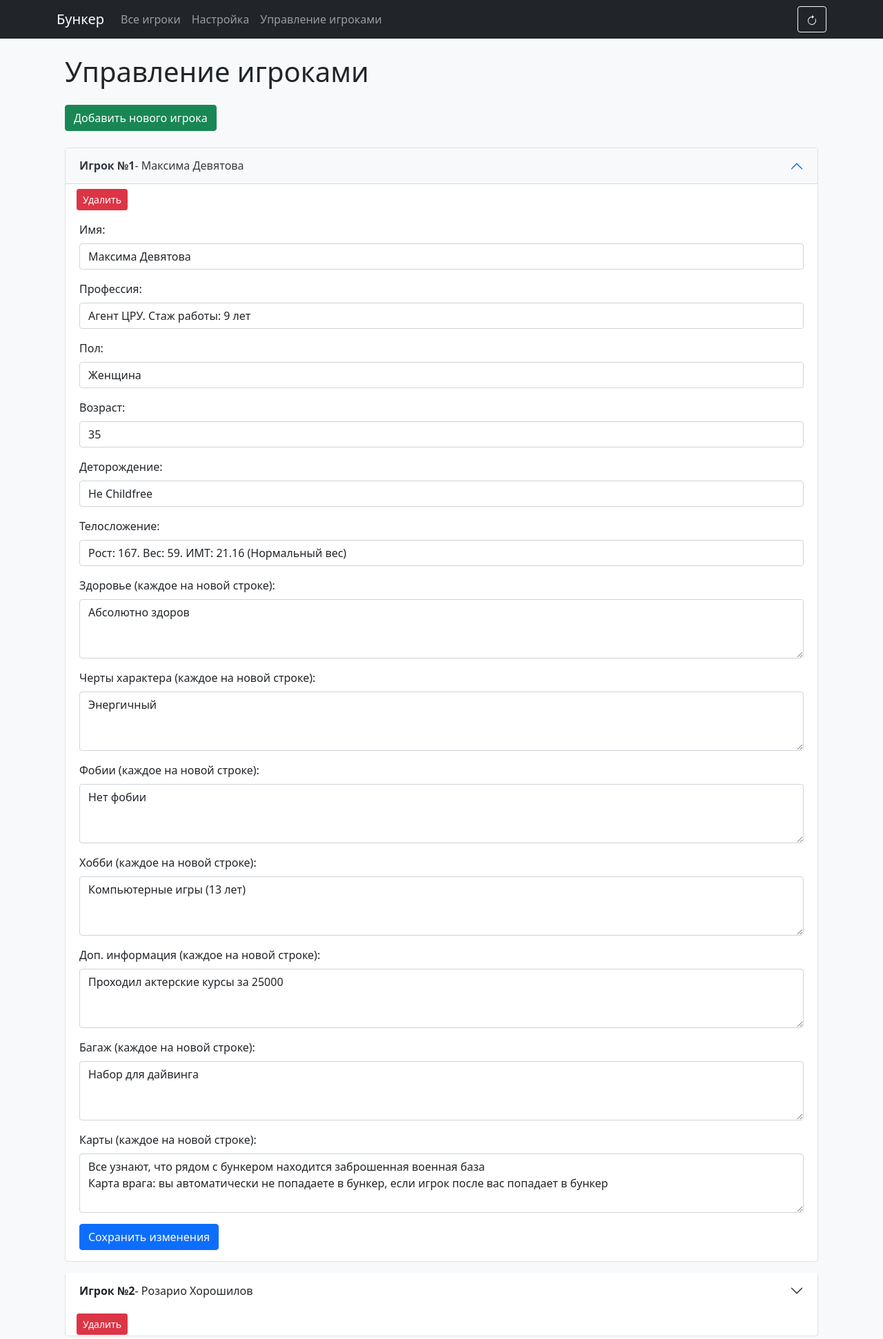
After one commit to SenyaHoroshy/Bunker, a Flask app: page /manage_players in a window 1280 px wide, after a click that opens the changed part. The commit adds this page. Shown: the top 1942 px of the page at 69% size. Run offline with Flask 3, Linux system fonts and the light colour scheme; the visitor is signed in with stand-in values (Sample User, id 1); data that the repository does not hold is empty.

Commit message:
Управление характеристиками
добавлена возможность менять характеристики каждого игрока
добавлена возможность удалять/добавлять игроков по ходу игры

```diff
--- a/app.py
+++ b/app.py
@@ -59,6 +59,46 @@ def index():
 
     # Для администратора - перенаправляем в настройки
     if request.remote_addr == '127.0.0.1':
+        # Создаем автоматическую сессию для администратора
+        admin_session = PlayerSession.query.filter_by(
+            ip_address='127.0.0.1',
+            session_id=current_session.id
+        ).first()
+
+        if not admin_session:
+            # Создаем нового администратора
+            admin_player = Player(
+                name="Администратор",
+                profession="Администратор",
+                gender="",
+                age=0,
+                childfree="",
+                physique="",
+                health="",
+                traits="",
+                phobias="",
+                hobbies="",
+                additional_info="",
+                baggage="",
+                cards=""
+            )
+            db.session.add(admin_player)
+            db.session.commit()
+
+            admin_session = PlayerSession(
+                session_id=current_session.id,
+                player_id=admin_player.id,
+                player_name="Администратор",
+                ip_address='127.0.0.1',
+                is_admin=True
+            )
+            db.session.add(admin_session)
+            db.session.commit()
+
+        flask_session['player_id'] = admin_session.player_id
+        flask_session['player_name'] = admin_session.player_name
+        flask_session['is_admin'] = True
+
         return redirect(url_for('setup'))
 
     # Для обычных игроков проверяем их сессию
@@ -74,6 +114,9 @@ def index():
 
 @app.route('/setup')
 def setup():
+    if not flask_session.get('is_admin'):
+        return redirect(url_for('index'))
+
     games = [d for d in os.listdir('games') if os.path.isdir(os.path.join('games', d))]
     return render_template('setup.html', games=games)
 
@@ -160,22 +203,25 @@ def register():
                                 error='Этот игрок уже занят!',
                                 players=Player.query.all())
 
+        # Проверяем, является ли пользователь администратором
+        is_admin = request.remote_addr == '127.0.0.1'
+
         # Создаем запись о игроке в сессии
         new_player_session = PlayerSession(
             session_id=current_session.id,
             player_id=player_id,
             player_name=player_name,
             ip_address=request.remote_addr,
-            is_admin=False  # Все новые игроки по умолчанию не админы
+            is_admin=is_admin
         )
         db.session.add(new_player_session)
         db.session.commit()
 
         flask_session['player_id'] = player_id
         flask_session['player_name'] = player_name
-        flask_session['is_admin'] = False  # Явно указываем, что это не админ
+        flask_session['is_admin'] = is_admin  # Устанавливаем флаг администратора
 
-        return redirect(url_for('player', player_id=player_id))  # Всегда перенаправляем на страницу игрока
+        return redirect(url_for('player', player_id=player_id))
 
     return render_template('register.html',
                          players=Player.query.all(),
@@ -321,5 +367,88 @@ def reveal_field():
     db.session.commit()
     return jsonify({'success': True})
 
+@app.route('/manage_players')
+def manage_players():
+    if not flask_session.get('is_admin'):
+        return redirect(url_for('index'))
+
+    players = Player.query.all()
+    return render_template('manage_players.html', players=players)
+
+@app.route('/api/player/<int:player_id>', methods=['PUT'])
+def update_player(player_id):
+    if request.remote_addr != '127.0.0.1':
+        return jsonify({'error': 'Только администратор может изменять характеристики!'}), 403
+
+    player = Player.query.get_or_404(player_id)
+    data = request.get_json()
+
+    # Обновляем простые поля
+    simple_fields = ['name', 'profession', 'gender', 'age', 'childfree', 'physique']
+    for field in simple_fields:
+        if field in data:
+            setattr(player, field, data[field])
+
+    # Обновляем поля-массивы
+    array_fields = ['health', 'traits', 'phobias', 'hobbies', 'additional_info', 'baggage', 'cards']
+    for field in array_fields:
+        if field in data:
+            setattr(player, field, '|'.join(data[field]))
+
+    db.session.commit()
+    return jsonify({'success': True})
+
+@app.route('/api/player', methods=['POST'])
+def add_player():
+    if request.remote_addr != '127.0.0.1':
+        return jsonify({'error': 'Только администратор может добавлять игроков!'}), 403
+
+    data = request.get_json()
+
+    new_player = Player(
+        name=data.get('name', 'Новый игрок'),
+        profession=data.get('profession', ''),
+        gender=data.get('gender', ''),
+        age=data.get('age', 30),
+        childfree=data.get('childfree', ''),
+        physique=data.get('physique', ''),
+        health='|'.join(data.get('health', [])),
+        traits='|'.join(data.get('traits', [])),
+        phobias='|'.join(data.get('phobias', [])),
+        hobbies='|'.join(data.get('hobbies', [])),
+        additional_info='|'.join(data.get('additional_info', [])),
+        baggage='|'.join(data.get('baggage', [])),
+        cards='|'.join(data.get('cards', [])),
+        name_revealed=False,
+        profession_revealed=False,
+        gender_revealed=False,
+        age_revealed=False,
+        childfree_revealed=False,
+        physique_revealed=False,
+        health_revealed="",
+        traits_revealed="",
+        phobias_revealed="",
+        hobbies_revealed="",
+        additional_info_revealed="",
+        baggage_revealed="",
+        cards_revealed=""
+    )
+
+    db.session.add(new_player)
+    db.session.commit()
+
+    return jsonify({'success': True, 'player_id': new_player.id})
+
+@app.route('/api/player/<int:player_id>', methods=['DELETE'])
+def delete_player(player_id):
+    if request.remote_addr != '127.0.0.1':
+        return jsonify({'error': 'Только администратор может удалять игроков!'}), 403
+
+    player = Player.query.get_or_404(player_id)
+    db.session.delete(player)
+    db.session.commit()
+
+    return jsonify({'success': True})
+
 if __name__ == '__main__':
     run_with_info()
--- a/templates/base.html
+++ b/templates/base.html
@@ -16,15 +16,20 @@
             </button>
             <div class="collapse navbar-collapse" id="navbarNav">
                 <ul class="navbar-nav me-auto">
+                    {% if not session.get('is_admin') %}
                     <li class="nav-item">
                         <a class="nav-link" href="{{ url_for('index') }}">Главная</a>
                     </li>
+                    {% endif %}
                     <li class="nav-item">
                         <a class="nav-link" href="{{ url_for('all_players') }}">Все игроки</a>
                     </li>
                     {% if session.get('is_admin') %}
                     <li class="nav-item">
                         <a class="nav-link" href="{{ url_for('setup') }}">Настройка</a>
+                    </li>
+                    <li class="nav-item">
+                        <a class="nav-link" href="{{ url_for('manage_players') }}">Управление игроками</a>
                     </li>
                     {% endif %}
                 </ul>
@@ -46,7 +51,7 @@
 
     <footer class="bg-dark text-white mt-5">
         <div class="container py-3">
-            <p class="mb-0 text-center">Бункер &copy; Сеня Хороший | IP для подключения: <span id="server-ip">загрузка...</span></p>
+            <p class="mb-0 text-center">Бункер &copy; Сеня Хороший | IP для подключения: <span id="server-ip">загрузка...</span>:5000</p>
         </div>
     </footer>
 
--- /dev/null
+++ b/templates/manage_players.html
@@ -0,0 +1,289 @@
+{% extends "base.html" %}
+
+{% block content %}
+<div class="container">
+    <h1 class="my-4">Управление игроками</h1>
+
+    <div class="mb-4">
+        <button class="btn btn-success" id="add-player-btn">Добавить нового игрока</button>
+    </div>
+
+    <div class="accordion" id="playersAccordion">
+        {% for player in players %}
+        <div class="accordion-item mb-3">
+            <h2 class="accordion-header" id="heading{{ player.id }}">
+                <button class="accordion-button collapsed" type="button" data-bs-toggle="collapse"
+                        data-bs-target="#collapse{{ player.id }}" aria-expanded="false"
+                        aria-controls="collapse{{ player.id }}">
+                    <strong>Игрок №{{ player.id }}</strong> - {{ player.name }}
+                    <button class="btn btn-sm btn-danger ms-3 delete-player-btn" data-player-id="{{ player.id }}">Удалить</button>
+                </button>
+            </h2>
+            <div id="collapse{{ player.id }}" class="accordion-collapse collapse"
+                aria-labelledby="heading{{ player.id }}" data-bs-parent="#playersAccordion">
+                <div class="accordion-body">
+                    <form class="player-form" data-player-id="{{ player.id }}">
+                        <div class="mb-3">
+                            <label class="form-label">Имя:</label>
+                            <input type="text" class="form-control" name="name" value="{{ player.name }}">
+                        </div>
+
+                        <div class="mb-3">
+                            <label class="form-label">Профессия:</label>
+                            <input type="text" class="form-control" name="profession" value="{{ player.profession }}">
+                        </div>
+
+                        <div class="mb-3">
+                            <label class="form-label">Пол:</label>
+                            <input type="text" class="form-control" name="gender" value="{{ player.gender }}">
+                        </div>
+
+                        <div class="mb-3">
+                            <label class="form-label">Возраст:</label>
+                            <input type="number" class="form-control" name="age" value="{{ player.age }}">
+                        </div>
+
+                        <div class="mb-3">
+                            <label class="form-label">Деторождение:</label>
+                            <input type="text" class="form-control" name="childfree" value="{{ player.childfree }}">
+                        </div>
+
+                        <div class="mb-3">
+                            <label class="form-label">Телосложение:</label>
+                            <input type="text" class="form-control" name="physique" value="{{ player.physique }}">
+                        </div>
+
+                        <div class="mb-3">
+                            <label class="form-label">Здоровье (каждое на новой строке):</label>
+                            <textarea class="form-control" name="health" rows="3">{{ player.health.replace('|', '\n') }}</textarea>
+                        </div>
+
+                        <div class="mb-3">
+                            <label class="form-label">Черты характера (каждое на новой строке):</label>
+                            <textarea class="form-control" name="traits" rows="3">{{ player.traits.replace('|', '\n') }}</textarea>
+                        </div>
+
+                        <div class="mb-3">
+                            <label class="form-label">Фобии (каждое на новой строке):</label>
+                            <textarea class="form-control" name="phobias" rows="3">{{ player.phobias.replace('|', '\n') }}</textarea>
+                        </div>
+
+                        <div class="mb-3">
+                            <label class="form-label">Хобби (каждое на новой строке):</label>
+                            <textarea class="form-control" name="hobbies" rows="3">{{ player.hobbies.replace('|', '\n') }}</textarea>
+                        </div>
+
+                        <div class="mb-3">
+                            <label class="form-label">Доп. информация (каждое на новой строке):</label>
+                            <textarea class="form-control" name="additional_info" rows="3">{{ player.additional_info.replace('|', '\n') }}</textarea>
+                        </div>
+
+                        <div class="mb-3">
+                            <label class="form-label">Багаж (каждое на новой строке):</label>
+                            <textarea class="form-control" name="baggage" rows="3">{{ player.baggage.replace('|', '\n') }}</textarea>
+                        </div>
+
+                        <div class="mb-3">
+                            <label class="form-label">Карты (каждое на новой строке):</label>
+                            <textarea class="form-control" name="cards" rows="3">{{ player.cards.replace('|', '\n') }}</textarea>
+                        </div>
+
+                        <button type="submit" class="btn btn-primary">Сохранить изменения</button>
+                    </form>
+                </div>
+            </div>
+        </div>
+        {% endfor %}
+    </div>
+</div>
+
+<!-- Модальное окно для добавления нового игрока -->
+<div class="modal fade" id="addPlayerModal" tabindex="-1" aria-hidden="true">
+    <div class="modal-dialog">
+        <div class="modal-content">
+            <div class="modal-header">
+                <h5 class="modal-title">Добавить нового игрока</h5>
+                <button type="button" class="btn-close" data-bs-dismiss="modal" aria-label="Close"></button>
+            </div>
+            <div class="modal-body">
+                <form id="new-player-form">
+                    <div class="mb-3">
+                        <label class="form-label">Имя:</label>
+                        <input type="text" class="form-control" name="name" value="Новый игрок">
+                    </div>
+
+                    <div class="mb-3">
+                        <label class="form-label">Профессия:</label>
+                        <input type="text" class="form-control" name="profession">
+                    </div>
+
+                    <div class="mb-3">
+                        <label class="form-label">Пол:</label>
+                        <input type="text" class="form-control" name="gender">
+                    </div>
+
+                    <div class="mb-3">
+                        <label class="form-label">Возраст:</label>
+                        <input type="number" class="form-control" name="age" value="30">
+                    </div>
+
+                    <div class="mb-3">
+                        <label class="form-label">Деторождение:</label>
+                        <input type="text" class="form-control" name="childfree">
+                    </div>
+
+                    <div class="mb-3">
+                        <label class="form-label">Телосложение:</label>
+                        <input type="text" class="form-control" name="physique">
+                    </div>
+
+                    <div class="mb-3">
+                        <label class="form-label">Здоровье (каждое на новой строке):</label>
+                        <textarea class="form-control" name="health" rows="3"></textarea>
+                    </div>
+
+                    <div class="mb-3">
+                        <label class="form-label">Черты характера (каждое на новой строке):</label>
+                        <textarea class="form-control" name="traits" rows="3"></textarea>
+                    </div>
+
+                    <div class="mb-3">
+                        <label class="form-label">Фобии (каждое на новой строке):</label>
+                        <textarea class="form-control" name="phobias" rows="3"></textarea>
+                    </div>
+
+                    <div class="mb-3">
+                        <label class="form-label">Хобби (каждое на новой строке):</label>
+                        <textarea class="form-control" name="hobbies" rows="3"></textarea>
+                    </div>
+
+                    <div class="mb-3">
+                        <label class="form-label">Доп. информация (каждое на новой строке):</label>
+                        <textarea class="form-control" name="additional_info" rows="3"></textarea>
+                    </div>
+
+                    <div class="mb-3">
+                        <label class="form-label">Багаж (каждое на новой строке):</label>
+                        <textarea class="form-control" name="baggage" rows="3"></textarea>
+                    </div>
+
+                    <div class="mb-3">
+                        <label class="form-label">Карты (каждое на новой строке):</label>
+                        <textarea class="form-control" name="cards" rows="3"></textarea>
+                    </div>
+                </form>
+            </div>
+            <div class="modal-footer">
+                <button type="button" class="btn btn-secondary" data-bs-dismiss="modal">Отмена</button>
+                <button type="button" class="btn btn-primary" id="confirm-add-player">Добавить</button>
+            </div>
+        </div>
+    </div>
+</div>
+
+<script>
+document.addEventListener('DOMContentLoaded', function() {
+    // Обработка формы изменения игрока
+    document.querySelectorAll('.player-form').forEach(form => {
+        form.addEventListener('submit', function(e) {
+            e.preventDefault();
+
+            const playerId = this.dataset.playerId;
+            const formData = new FormData(this);
+            const data = {
+                name: formData.get('name'),
+                profession: formData.get('profession'),
+                gender: formData.get('gender'),
+                age: parseInt(formData.get('age')),
+                childfree: formData.get('childfree'),
+                physique: formData.get('physique'),
+                health: formData.get('health').split('\n').filter(item => item.trim()),
+                traits: formData.get('traits').split('\n').filter(item => item.trim()),
+                phobias: formData.get('phobias').split('\n').filter(item => item.trim()),
+                hobbies: formData.get('hobbies').split('\n').filter(item => item.trim()),
+                additional_info: formData.get('additional_info').split('\n').filter(item => item.trim()),
+                baggage: formData.get('baggage').split('\n').filter(item => item.trim()),
+                cards: formData.get('cards').split('\n').filter(item => item.trim())
+            };
+
+            fetch(`/api/player/${playerId}`, {
+                method: 'PUT',
+                headers: {
+                    'Content-Type': 'application/json',
+                },
+                body: JSON.stringify(data)
+            })
+            .then(response => response.json())
+            .then(data => {
+                if (data.success) {
+                    alert('Изменения сохранены!');
+                    location.reload();
+                }
+            });
+        });
+    });
+
+    // Обработка кнопки удаления игрока
+    document.querySelectorAll('.delete-player-btn').forEach(btn => {
+        btn.addEventListener('click', function() {
+            const playerId = this.dataset.playerId;
+
+            if (confirm(`Вы уверены, что хотите удалить игрока №${playerId}?`)) {
+                fetch(`/api/player/${playerId}`, {
+                    method: 'DELETE'
+                })
+                .then(response => response.json())
+                .then(data => {
+                    if (data.success) {
+                        location.reload();
+                    }
+                });
+            }
+        });
+    });
+
+    // Обработка кнопки добавления игрока
+    const addPlayerModal = new bootstrap.Modal(document.getElementById('addPlayerModal'));
+
+    document.getElementById('add-player-btn').addEventListener('click', function() {
+        addPlayerModal.show();
+    });
+
+    document.getElementById('confirm-add-player').addEventListener('click', function() {
+        const form = document.getElementById('new-player-form');
+        const formData = new FormData(form);
+
+        const data = {
+            name: formData.get('name'),
+            profession: formData.get('profession'),
+            gender: formData.get('gender'),
+            age: parseInt(formData.get('age')),
+            childfree: formData.get('childfree'),
+            physique: formData.get('physique'),
+            health: formData.get('health').split('\n').filter(item => item.trim()),
+            traits: formData.get('traits').split('\n').filter(item => item.trim()),
+            phobias: formData.get('phobias').split('\n').filter(item => item.trim()),
+            hobbies: formData.get('hobbies').split('\n').filter(item => item.trim()),
+            additional_info: formData.get('additional_info').split('\n').filter(item => item.trim()),
+            baggage: formData.get('baggage').split('\n').filter(item => item.trim()),
+            cards: formData.get('cards').split('\n').filter(item => item.trim())
+        };
+
+        fetch('/api/player', {
+            method: 'POST',
+            headers: {
+                'Content-Type': 'application/json',
+            },
+            body: JSON.stringify(data)
+        })
+        .then(response => response.json())
+        .then(data => {
+            if (data.success) {
+                addPlayerModal.hide();
+                location.reload();
+            }
+        });
+    });
+});
+</script>
+{% endblock %}
```
Also changed, not shown: parser.py (+4 -4 lines), instance/bunker.db.
